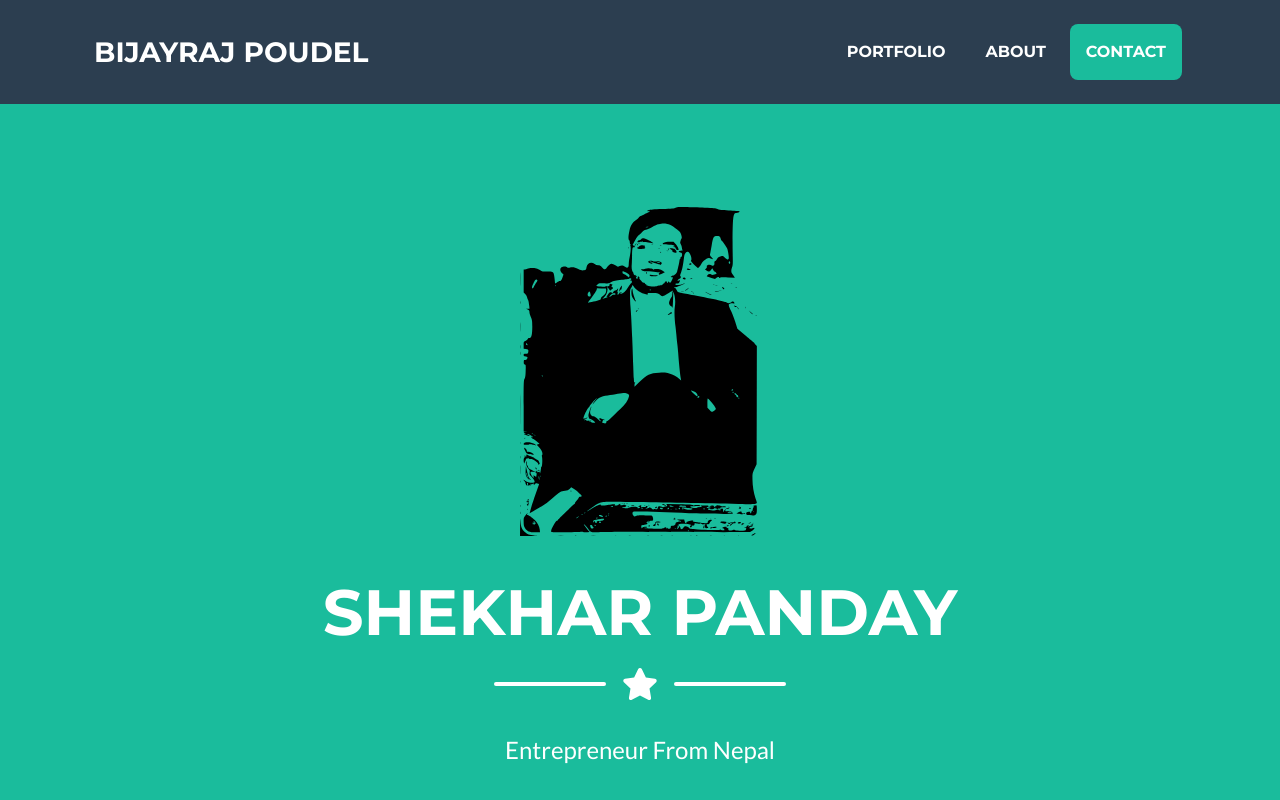
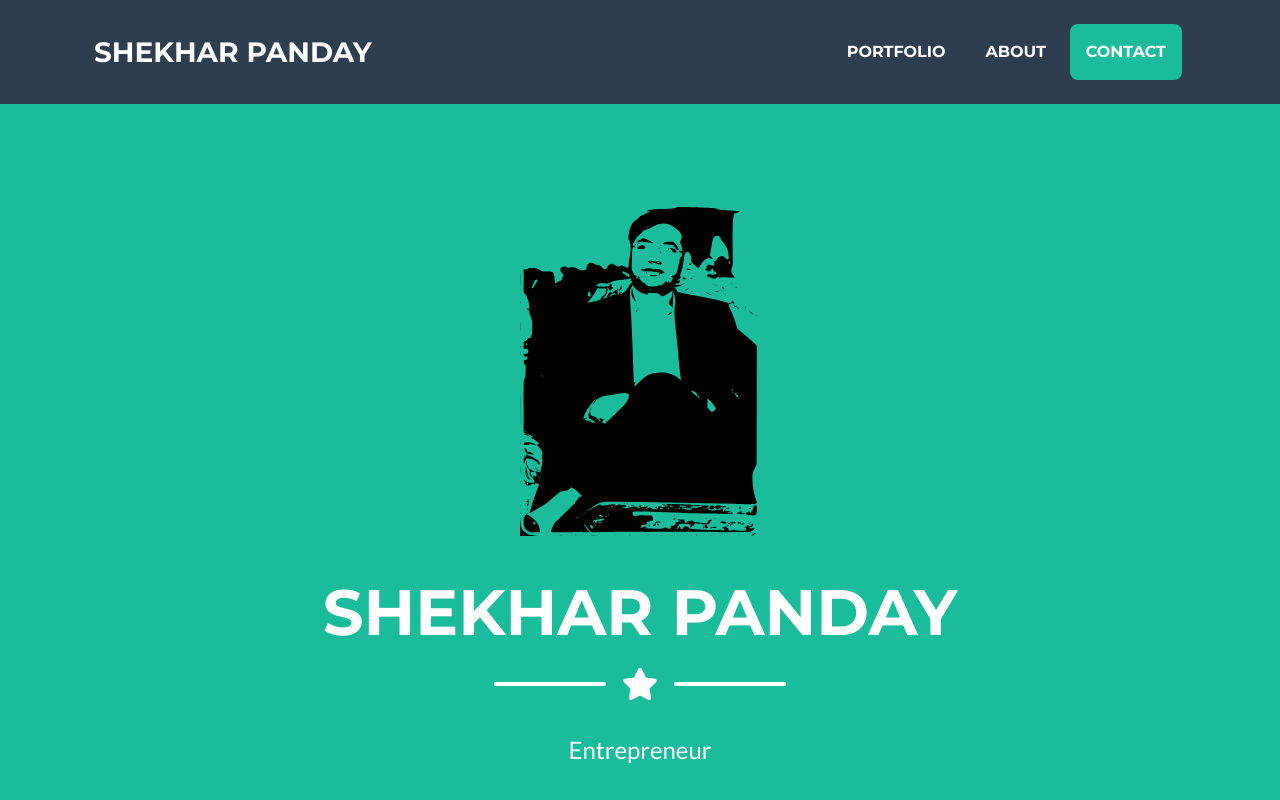
Before and after one commit to techshekhar04/Shekhar, a plain HTML site: page index.html in a window 1280 px wide. Shown: the top 800 px of the page. Drawn offline with nearby package versions, Linux system fonts and the light colour scheme.

Commit message:
Add files via upload

```diff
--- a/index.html
+++ b/index.html
@@ -20,7 +20,7 @@
         <!-- Navigation-->
         <nav class="navbar navbar-expand-lg bg-secondary text-uppercase fixed-top" id="mainNav">
             <div class="container">
-                <a class="navbar-brand js-scroll-trigger" href="#page-top">Bijayraj Poudel</a>
+                <a class="navbar-brand js-scroll-trigger" href="#page-top">Shekhar Panday</a>
                 <button class="navbar-toggler navbar-toggler-right text-uppercase font-weight-bold bg-primary text-white rounded" type="button" data-toggle="collapse" data-target="#navbarResponsive" aria-controls="navbarResponsive" aria-expanded="false" aria-label="Toggle navigation">
                     Menu
                     <i class="fas fa-bars"></i>
@@ -48,7 +48,7 @@
                     <div class="divider-custom-line"></div>
                 </div>
                 <!-- Masthead Subheading-->
-                <p class="masthead-subheading font-weight-light mb-0">Entrepreneur From Nepal</p>
+                <p class="masthead-subheading font-weight-light mb-0">Entrepreneur</p>
             </div>
         </header>
         <!-- Portfolio Section-->
@@ -134,7 +134,7 @@
                 </div>
                 <!-- About Section Content-->
                 <div class="row">
-                    <div class="col-lg-4 ml-auto"><p class="lead">Hello I am Shekhar Panday. Entrepreneur From Nepal</p></div>
+                    <div class="col-lg-4 ml-auto"><p class="lead">Hello I am Shekhar Panday. Entrepreneur</p></div>
                     <div class="col-lg-4 mr-auto"><p class="lead">Thank you for visiting my personal website.</p></div>
                 </div>
             </div>
```
